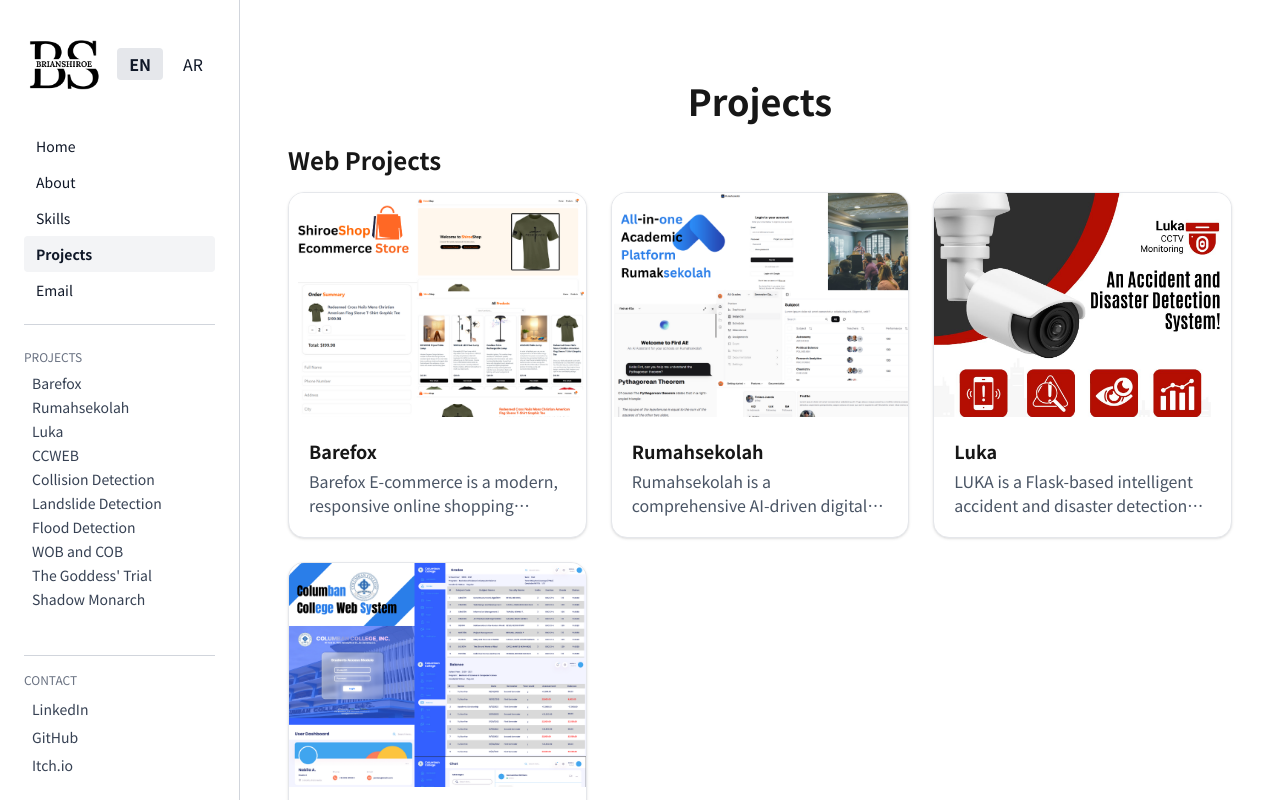
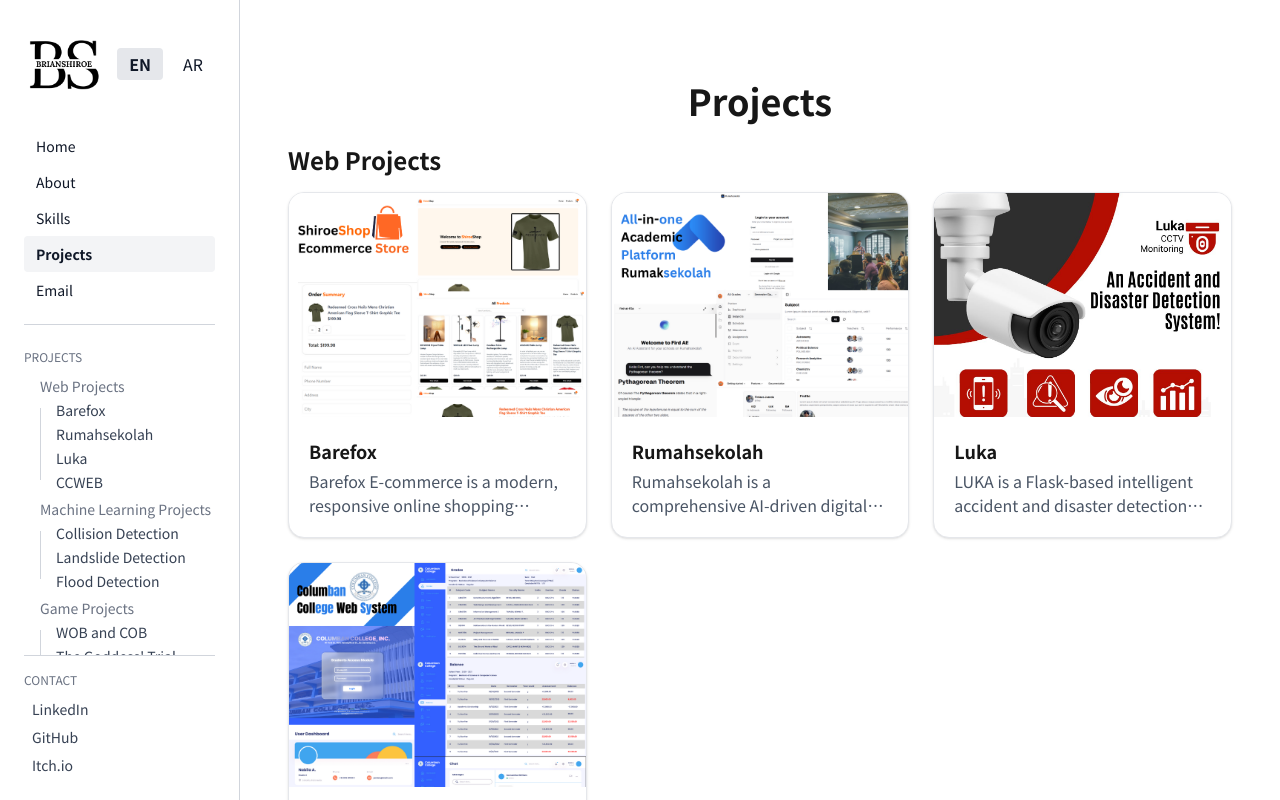
Before and after one commit to BrianShiroe/portfolio, a Next.js app: page /en/projects in a window 1280 px wide. Shown: the top 800 px of the page. Built offline with nearby package versions, Linux system fonts and the light colour scheme.

Commit message:
[feat] navbar - project line and project category

```diff
--- a/app/components/ui/NavbarDesktop.tsx
+++ b/app/components/ui/NavbarDesktop.tsx
@@ -30,13 +30,19 @@
 export default function NavbarDesktop() {
   const pathname = usePathname();
   const { locale, t } = useLocale();
-  const [localizedProjects, setLocalizedProjects] = useState<ProjectCategory[]>([]);
+  const [localizedProjects, setLocalizedProjects] = useState<ProjectCategory[]>(
+    []
+  );
+  const [openCategories, setOpenCategories] = useState<string[]>([]);
 
   useEffect(() => {
     const loadProjects = async () => {
       try {
         const data = await import(`@/locales/${locale}/projects.json`);
         setLocalizedProjects(data.projects);
+        setOpenCategories(
+          data.projects.map((cat: ProjectCategory) => cat.category)
+        ); // <-- open all
       } catch {
         setLocalizedProjects([]);
       }
@@ -44,10 +50,27 @@
     loadProjects();
   }, [locale]);
 
+  const toggleCategory = (category: string) => {
+    setOpenCategories((prev) =>
+      prev.includes(category)
+        ? prev.filter((c) => c !== category)
+        : [...prev, category]
+    );
+  };
+
   const contactLinks = [
-    { name: t("navbar.contact.linkedin"), href: "https://linkedin.com/in/brianshiroe/" },
-    { name: t("navbar.contact.github"), href: "https://github.com/BrianShiroe/" },
-    { name: t("navbar.contact.itchio"), href: "https://mun-development.itch.io/" },
+    {
+      name: t("navbar.contact.linkedin"),
+      href: "https://linkedin.com/in/brianshiroe/",
+    },
+    {
+      name: t("navbar.contact.github"),
+      href: "https://github.com/BrianShiroe/",
+    },
+    {
+      name: t("navbar.contact.itchio"),
+      href: "https://mun-development.itch.io/",
+    },
   ];
 
   return (
@@ -70,7 +93,9 @@
               href={`/${lang}${pathname.replace(/^\/(en|ar)/, "") || "/home"}`}
               className={clsx(
                 "px-3 py-1 rounded transition",
-                locale === lang ? "bg-gray-200 font-semibold" : "hover:bg-gray-100"
+                locale === lang
+                  ? "bg-gray-200 font-semibold"
+                  : "hover:bg-gray-100"
               )}
             >
               {lang.toUpperCase()}
@@ -89,7 +114,10 @@
         {navLinks.map(({ key }) => (
           <motion.div
             key={key}
-            variants={{ hidden: { opacity: 0, x: -20 }, visible: { opacity: 1, x: 0 } }}
+            variants={{
+              hidden: { opacity: 0, x: -20 },
+              visible: { opacity: 1, x: 0 },
+            }}
           >
             <Link
               href={`/${locale}/${key}`}
@@ -109,22 +137,49 @@
         <h3 className="text-xs uppercase text-gray-500 mb-2">
           {t("navbar.categories.projects")}
         </h3>
-        <ul className="space-y-1 pl-2">
+        <ul className="space-y-1 pl-2 rtl:pr-2">
           <AnimatePresence>
-            {localizedProjects.map((category) =>
-              category.items.map((proj) => (
-                <motion.li
-                  key={proj.id}
-                  initial={{ opacity: 0, x: -15 }}
-                  animate={{ opacity: 1, x: 0 }}
-                  exit={{ opacity: 0, x: -15 }}
-                  transition={{ duration: 0.3 }}
-                  className="text-sm text-gray-700 hover:text-black cursor-pointer"
+            {localizedProjects.map((category) => (
+              <motion.li key={category.category}>
+                {/* Category title */}
+                <button
+                  onClick={() => toggleCategory(category.category)}
+                  className="w-full text-left rtl:text-right text-sm text-gray-500 hover:text-black cursor-pointer transition mb-1 pl-2 rtl:pr-2"
                 >
-                  <Link href={`/${locale}${proj.href}`}>{proj.title}</Link>
-                </motion.li>
-              ))
-            )}
+                  {category.category}
+                </button>
+
+                {/* Category projects */}
+                <AnimatePresence>
+                  {openCategories.includes(category.category) && (
+                    <motion.ul
+                      initial={{ opacity: 0, height: 0 }}
+                      animate={{ opacity: 1, height: "auto" }}
+                      exit={{ opacity: 0, height: 0 }}
+                      className="pl-4 rtl:pr-4 space-y-1 relative overflow-hidden"
+                    >
+                      {/* Vertical line */}
+                      <span className="absolute left-2 rtl:right-2 top-2 bottom-2 w-[1px] bg-gray-300"></span>
+
+                      {category.items.map((proj) => (
+                        <motion.li
+                          key={proj.id}
+                          initial={{ opacity: 0, x: -10 }}
+                          animate={{ opacity: 1, x: 0 }}
+                          exit={{ opacity: 0, x: -10 }}
+                          transition={{ duration: 0.2 }}
+                          className="relative text-sm text-gray-700 hover:text-black cursor-pointer pl-2 rtl:pr-2"
+                        >
+                          <Link href={`/${locale}${proj.href}`}>
+                            {proj.title}
+                          </Link>
+                        </motion.li>
+                      ))}
+                    </motion.ul>
+                  )}
+                </AnimatePresence>
+              </motion.li>
+            ))}
           </AnimatePresence>
         </ul>
       </section>
```
